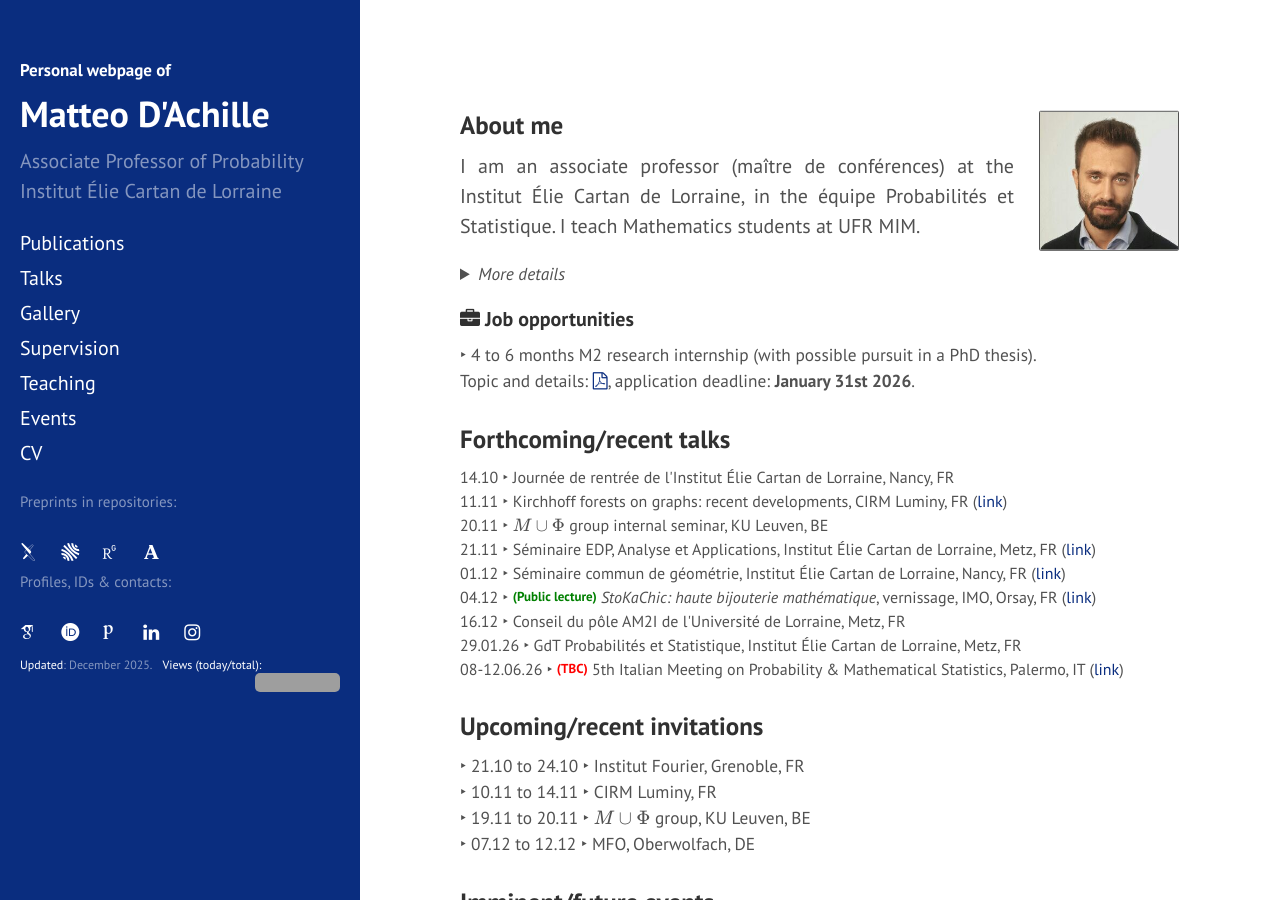
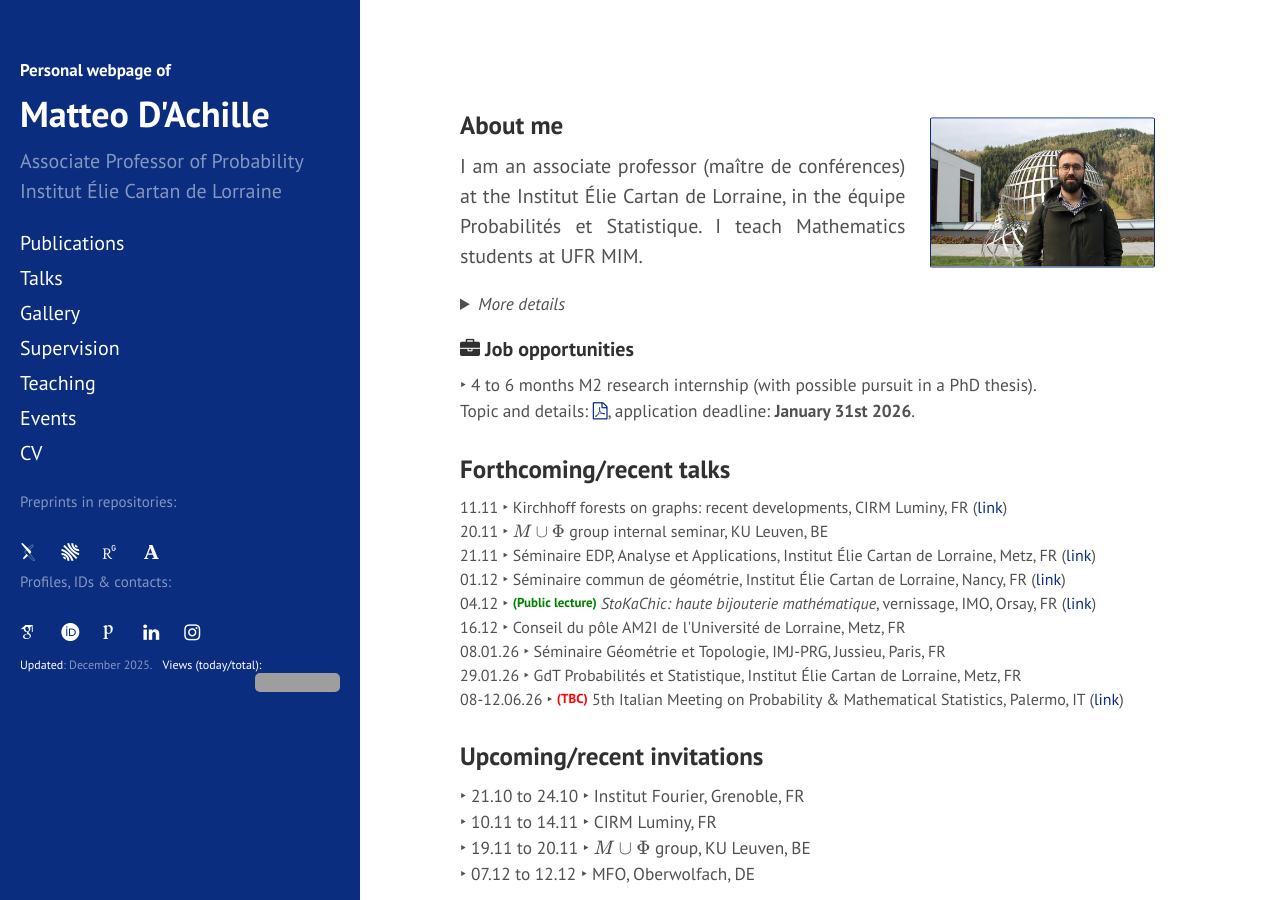
Before and after one commit to matteodachille/matteodachille.github.io, a Jekyll site: the page built from index.html, in a window 1280 px wide and 900 px high. Built offline with Jekyll 4.4.1, drawn with Linux system fonts in a browser that asks for light colours; nearby versions of some CDN libraries; some web fonts are replaced; the list of posts is cut into pages by our own code; grey boxes are pictures that could not be loaded.

Commit message:
Updated photo and talk list

```diff
--- a/index.html
+++ b/index.html
@@ -12,7 +12,7 @@ show: hyde
 <!--<i>Welcome to my personal webpage</i>.
 -->
 
-<img style="max-height:140px; position: relative; float:right; top: 50%; border:solid 0.05em;transform: translateY(22%); margin-right:1px !important; margin-left:25px !important;important;border-radius: 1%;" src="../assets/dachille4.jpeg">
+<a href="https://opc.mfo.de/detail?photo_id=27652" target="_blank"><img style="max-height:150px; position: relative; float:right; top: 50%; border:solid 0.05em;transform: translateY(25%); margin-right:25px !important; margin-left:25px !important;important;border-radius: 1%;" src="../assets/dachille-mfo.jpeg"></a>
 
 <h3>About me</h3>
 
@@ -44,13 +44,14 @@ My research interests lie in probability, mainly in random geometry, statistical
    <!--20.06 &#x2023; Rencontres de Mathématiques de l'université de Rouen, FR (<a href="https://rmr2025.sciencesconf.org/resource/page/id/1#:~:text=leurs%20propri%C3%A9t%C3%A9s%20asymptotiques.-,Matteo%20D%27Achille,-For%C3%AAts%20massiques%20%3A%20distribution" target="_blank">link</a>)<br/>-->
    <!--26.09 &#x2023; YMCN autumn school: Probability and dynamics on groups, Münster, DE (<a href="https://www.uni-muenster.de/MathematicsMuenster/events/2025/probdyn-on-groups.shtml#:~:text=Inhyeok%20Choi-,Matteo%20D%27Achille,-Barbara%20Dembin" target="_blank">link</a>)<br/-->
    <!--02.10 &#x2023; Séminaire Probabilités et Statistique, Institut Élie Cartan de Lorraine, Nancy, FR (<a href="https://iecl.univ-lorraine.fr/events/matteo-dachille/" target="_blank">link</a>)<br/>-->
-   14.10 &#x2023; Journée de rentrée de l'Institut Élie Cartan de Lorraine, Nancy, FR<br/>
+   <!--14.10 &#x2023; Journée de rentrée de l'Institut Élie Cartan de Lorraine, Nancy, FR<br/>-->
    11.11 &#x2023; Kirchhoff forests on graphs: recent developments, CIRM Luminy, FR (<a href="https://conferences.cirm-math.fr/3582.html" target="_blank">link</a>)<br/>
    20.11 &#x2023; \( M \cup \Phi \) group internal seminar, KU Leuven, BE <br/>
    21.11 &#x2023; Séminaire EDP, Analyse et Applications, Institut Élie Cartan de Lorraine, Metz, FR (<a href="https://iecl.univ-lorraine.fr/events/seminaire_edp_metz_2025-11-21/" target="_blank">link</a>)<br/>
    01.12 &#x2023; Séminaire commun de géométrie, Institut Élie Cartan de Lorraine, Nancy, FR (<a href="https://iecl.univ-lorraine.fr/events/seminaire-commun-de-geometrie-32/" target="_blank">link</a>)<br/>
    04.12 &#x2023; <a style="color: green; font-weight: bold;font-size: 13px; position: relative; top: -2.5px;">(Public lecture)</a> <i>StoKaChic: haute bijouterie mathématique</i>, vernissage, IMO, Orsay, FR (<a href="https://www.universite-paris-saclay.fr/graduate-schools/graduate-school-mathematiques/mediation-et-actualites-graduate-school-mathematiques/poly-math-cycle-devenements-pour-des-maths-autrement#:~:text=StoKaChic%20%3A%20exposition%20et%20vernissage%20le%204%20d%C3%A9cembre%202025" target="_blank">link</a>)<br/>
    16.12 &#x2023; Conseil du pôle AM2I de l'Université de Lorraine, Metz, FR <br/>
+   08.01.26 &#x2023; Séminaire Géométrie et Topologie, IMJ-PRG, Jussieu, Paris, FR <br/>
    29.01.26 &#x2023; GdT Probabilités et Statistique, Institut Élie Cartan de Lorraine, Metz, FR <br/>
    08-12.06.26 &#x2023; <a style="color: red; font-weight: bold;font-size: 13px; position: relative; top: -2.5px;">(TBC)</a> 5th Italian Meeting on Probability & Mathematical Statistics, Palermo, IT (<a href="https://probabilitypalermo2026.unipa.it/" target="_blank">link</a>)<br/>
    <!--Title: _TBA_
```
Also changed, not shown: assets/dachille-mfo.jpeg (added).
